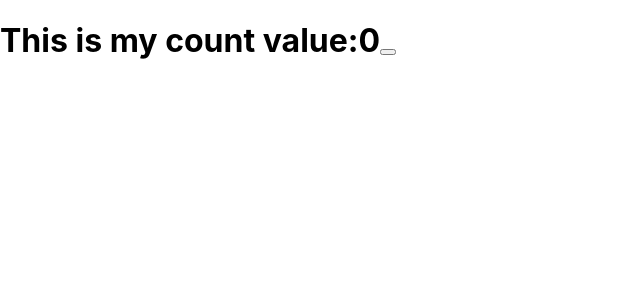
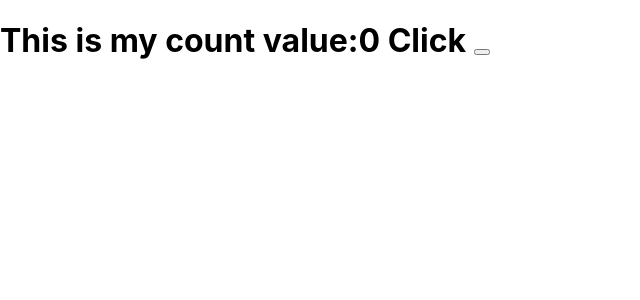
Before and after one commit to HimaGirija99/React-Project, a React (Create React App) app: page / in a window 1280 px wide. Shown: the top 300 px of the page, without its empty margins (0-640 px from the left). Built offline with nearby package versions, Linux system fonts and the light colour scheme.

Commit message:
commit 56

```diff
--- a/src/components/Ue.js
+++ b/src/components/Ue.js
@@ -14,6 +14,7 @@ function Ue(){
         <div>
             <h1>
                 This is my count value:{count}
+                <label> Click </label>
                 <button onClick={incrementCount}></button>
             </h1>
         </div>
```
